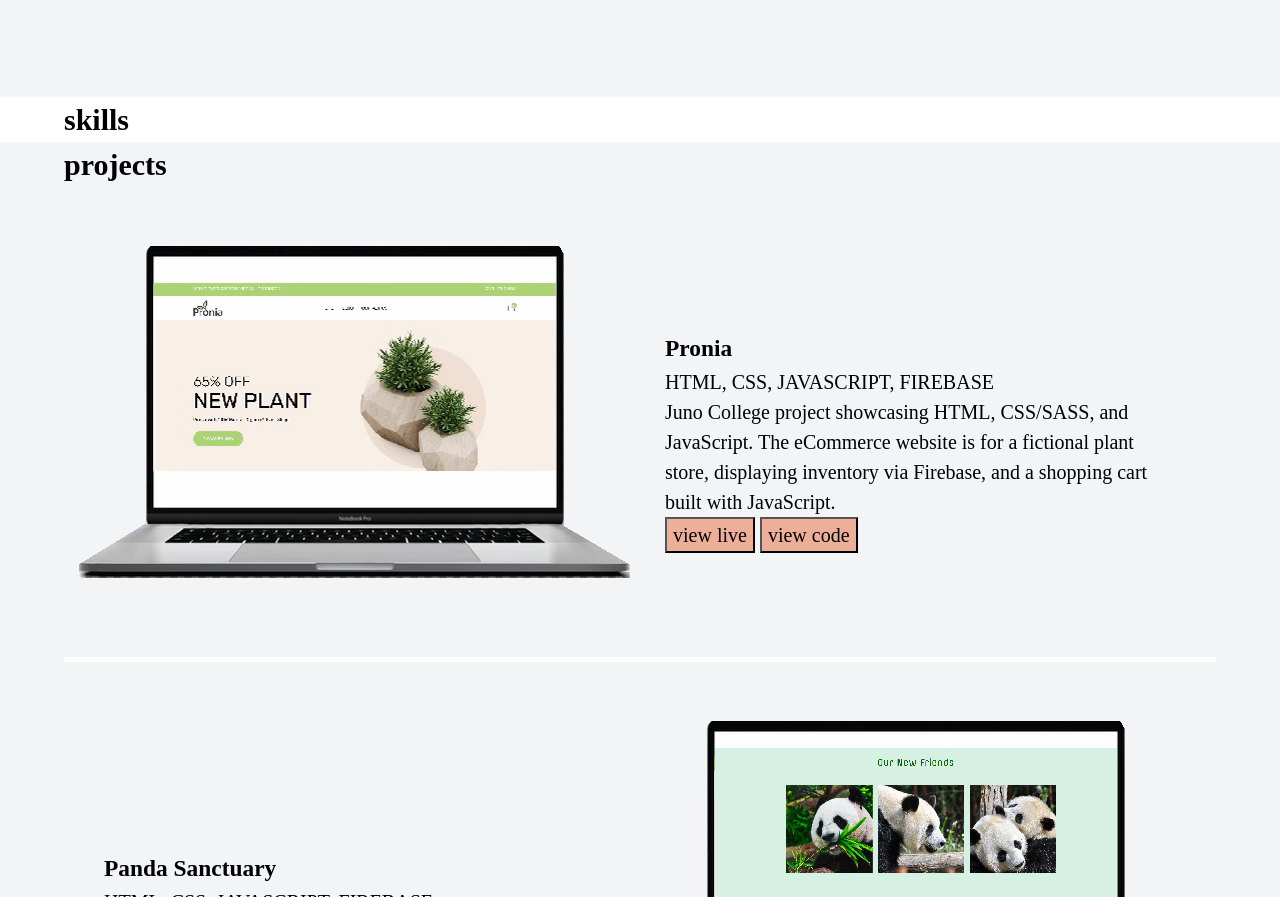
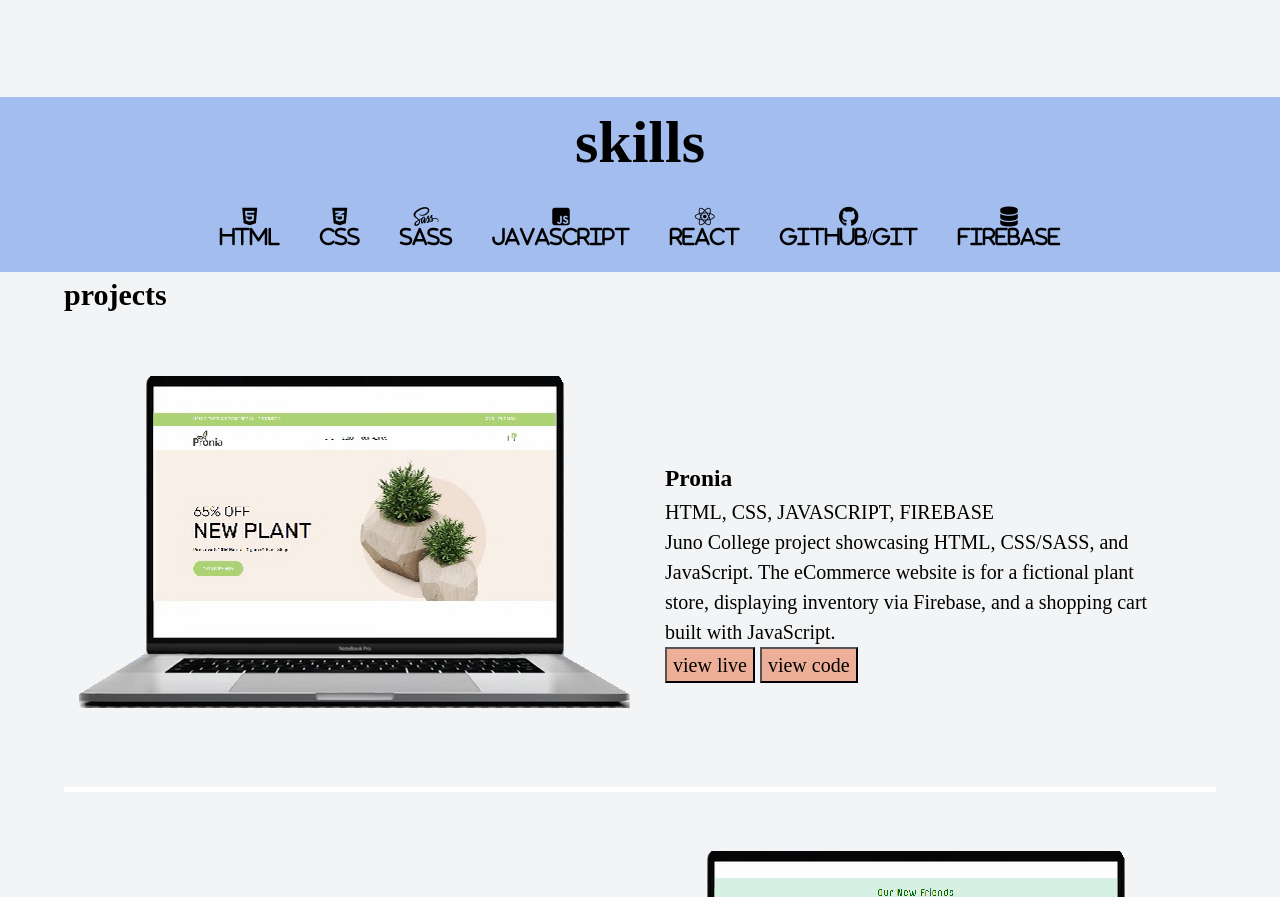
Before and after one commit to OsmanAOmar/portfolio, a plain HTML site: page index.html in a window 1280 px wide. Shown: the part 873-1770 px from the top of the page. Drawn offline with Linux system fonts and the light colour scheme; a web font is replaced by a local one.

Commit message:
skills section done

```diff
--- a/index.html
+++ b/index.html
@@ -72,7 +72,15 @@
       <section class="skills">
         <div class="wrapper">
           <h2>skills</h2>
-          <div class="iconsSkills"></div>
+          <div class="iconSkills">
+            <i class="fa-brands fa-html5"><p>html</p></i>
+            <i class="fa-brands fa-css3-alt"><p>css</p></i>
+            <i class="fa-brands fa-sass"><p>sass</p></i>
+            <i class="fa-brands fa-square-js"><p>javascript</p></i>
+            <i class="fa-brands fa-react"><p>react</p></i>
+            <i class="fa-brands fa-github"><p>github/git</p></i>
+            <i class="fa-solid fa-database"><p>firebase</p></i>
+          </div>
         </div>
       </section>
       <!-- PROJECTS -->
@@ -163,7 +171,7 @@
         <div class="wrapper">
           <h1>get in touch</h1>
 
-          <!-- Social Icons -->
+          <!-- SOCIAL ICONS -->
           <ul class="socialIcons">
             <li>
               <a href="#"><i class="fa-brands fa-facebook fa-bounce"></i></a>
--- a/styles/sass/partials/_skills.scss
+++ b/styles/sass/partials/_skills.scss
@@ -0,0 +1,35 @@
+@use "./variables" as v;
+
+.skills {
+  display: flex;
+  justify-content: center;
+  align-items: center;
+  min-width: 50vh;
+  background-color: v.$infoColor;
+  color: v.$darkColor;
+  .wrapper {
+    text-align: center;
+    h2 {
+      font-family: v.$baseFontPrimary;
+      font-size: 3rem;
+    }
+  }
+  .iconSkills {
+    display: flex;
+    // flex-direction: column;
+    flex-wrap: wrap;
+    justify-content: center;
+    align-items: center;
+    i {
+      margin: 20px;
+    }
+  }
+}
+
+.iconSkills i::after {
+  content: attr(title);
+  display: block;
+  margin-top: 5px;
+  font-size: 14px;
+  font-weight: bold;
+}
```
Also changed, not shown: styles/style.css.
